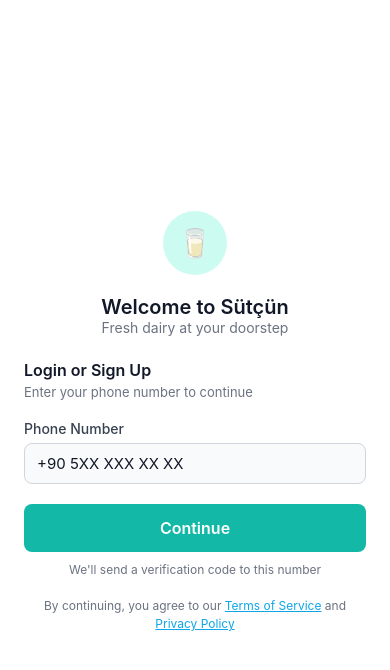
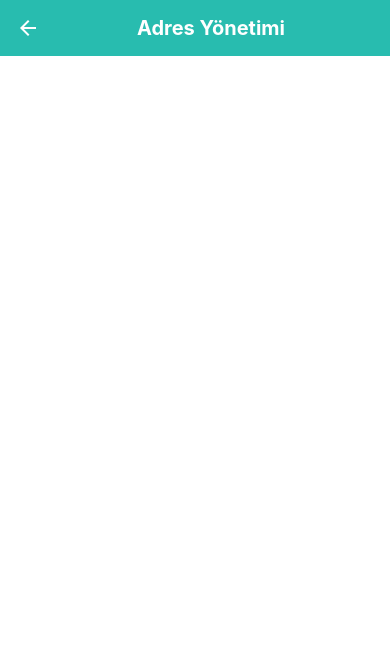
Before and after one commit to KotoJallow/sutcun-mobile, a React Native app: screen /AddressManagement in a window 390 px wide. Shown: the top 670 px of the page. Built offline with nearby package versions, Linux system fonts and the light colour scheme.

Commit message:
feat: Address Bar komponenti ve adres yönetim sayfası oluşturuldu.

```diff
--- /dev/null
+++ b/src/components/AddressBar.tsx
@@ -0,0 +1,77 @@
+import React from 'react';
+import { View, Text, TouchableOpacity, StyleSheet } from 'react-native';
+import { MaterialIcons } from '@expo/vector-icons';
+import Colors from '../constants/colors';
+
+interface AddressBarProps {
+  address: string;
+  onPress?: () => void;
+}
+
+const AddressBar = ({ address, onPress }: AddressBarProps) => {
+  return (
+    <TouchableOpacity style={styles.container} onPress={onPress}>
+      <View style={styles.content}>
+        <MaterialIcons name="location-on" size={24} color={Colors.primary} />
+        <View style={styles.textContainer}>
+          <Text style={styles.deliverText}>Deliver to</Text>
+          <View style={styles.addressContainer}>
+            <Text style={styles.addressText} numberOfLines={1}>
+              {address}
+            </Text>
+            <MaterialIcons
+              name="keyboard-arrow-down"
+              size={20}
+              color="#000"
+            />
+          </View>
+        </View>
+      </View>
+      <Text style={styles.changeButton}>CHANGE</Text>
+    </TouchableOpacity>
+  );
+};
+
+const styles = StyleSheet.create({
+  container: {
+    flexDirection: 'row',
+    alignItems: 'center',
+    justifyContent: 'space-between',
+    paddingHorizontal: 16,
+    paddingVertical: 12,
+    backgroundColor: Colors.white,
+    borderBottomWidth: 1,
+    borderBottomColor: Colors.lightGray,
+  },
+  content: {
+    flexDirection: 'row',
+    alignItems: 'center',
+    flex: 1,
+  },
+  textContainer: {
+    marginLeft: 8,
+    flex: 1,
+  },
+  deliverText: {
+    fontSize: 12,
+    color: Colors.gray,
+  },
+  addressContainer: {
+    flexDirection: 'row',
+    alignItems: 'center',
+    gap: 4,
+  },
+  addressText: {
+    fontSize: 14,
+    color: '#000',
+    fontWeight: '500',
+    flexShrink: 1,
+  },
+  changeButton: {
+    color: Colors.primary,
+    fontSize: 14,
+    fontWeight: '500',
+  },
+});
+
+export default AddressBar;
--- a/src/components/CustomToolbar.tsx
+++ b/src/components/CustomToolbar.tsx
@@ -1,22 +1,45 @@
 import React from 'react';
-import { View, Text, StyleSheet, TouchableOpacity, SafeAreaView } from 'react-native';
-import Icon from 'react-native-vector-icons/MaterialIcons';
+import { View, Text, TouchableOpacity, StyleSheet, SafeAreaView } from 'react-native';
+import { MaterialIcons } from '@expo/vector-icons';
 import Colors from '../constants/colors';
 
 interface CustomToolbarProps {
   title: string;
   showCart?: boolean;
+  showBack?: boolean;
   onCartPress?: () => void;
+  onBackPress?: () => void;
 }
 
-const CustomToolbar = ({ title, showCart = false, onCartPress }: CustomToolbarProps) => {
+const CustomToolbar = ({
+  title,
+  showCart = false,
+  showBack = false,
+  onCartPress,
+  onBackPress
+}: CustomToolbarProps) => {
   return (
     <SafeAreaView style={styles.safeArea}>
     <View style={styles.toolbar}>
-        <Text style={styles.title}>{title}</Text>
+      {showBack && (
+        <TouchableOpacity
+          style={styles.backButton}
+          onPress={onBackPress}
+        >
+          <MaterialIcons
+            name="arrow-back"
+            size={24}
+            color={Colors.white}
+          />
+        </TouchableOpacity>
+      )}
+      <Text style={[
+        styles.title,
+        showBack && styles.titleWithBack
+      ]}>{title}</Text>
       {showCart && (
         <TouchableOpacity style={styles.cartContainer} onPress={onCartPress}>
-            <Icon name="shopping-cart" size={24} color="#fff" />
+          <MaterialIcons name="shopping-cart" size={24} color={Colors.white} />
           <View style={styles.badge}>
             <Text style={styles.badgeText}>3</Text>
           </View>
@@ -49,6 +72,14 @@
     textAlign: 'center',
     zIndex: 0,
   },
+  backButton: {
+    position: 'absolute',
+    left: 16,
+    zIndex: 1,
+  },
+  titleWithBack: {
+    marginLeft: 32, // Give some space for back button
+  },
   cartContainer: {
     position: 'relative',
     marginLeft: 'auto',
--- a/src/constants/colors.ts
+++ b/src/constants/colors.ts
@@ -2,6 +2,7 @@
   primary: '#28bcaf',
   secondary: '#FF4081',
   white: '#FFFFFF',
+  gray: '#808080',
   lightGray: '#d3d3d3',
   // Add more colors as needed...
 };
--- a/src/constants/strings.ts
+++ b/src/constants/strings.ts
@@ -3,6 +3,7 @@
   homeTitle: 'Ana Sayfa',
   ordersTitle: 'Siparişlerim',
   accountTitle: 'Hesabım',
+  addressManagement: 'Adres Yönetimi',
 
   // Button Texts
   addToCart: 'Sepete Ekle',
--- a/src/navigation/index.tsx
+++ b/src/navigation/index.tsx
@@ -6,6 +6,8 @@
 import WelcomeScreen from '../screens/WelcomeScreen';
 import LoginScreen from '../screens/LoginScreen';
 import OTPScreen from '../screens/OTPScreen';
+import AddressManagementScreen from '../screens/AddressManagementScreen';
+import colors from '../constants/colors';
 
 
 
@@ -20,6 +22,13 @@
       <Stack.Screen name="Welcome" component={WelcomeScreen} />
       <Stack.Screen name="OTP" component={OTPScreen} />
       <Stack.Screen name="Main" component={BottomTabs} />
+      <Stack.Screen
+        name="AddressManagement"
+        component={AddressManagementScreen}
+        options={{
+          headerShown: false
+        }}
+      />
     </Stack.Navigator>
   );
 }
--- /dev/null
+++ b/src/screens/AddressManagementScreen.tsx
@@ -0,0 +1,34 @@
+import React from 'react';
+import { View, StyleSheet } from 'react-native';
+import { useNavigation } from '@react-navigation/native';
+import CustomToolbar from '../components/CustomToolbar';
+import Colors from '../constants/colors';
+import Strings from '../constants/strings';
+
+const AddressManagementScreen = () => {
+  const navigation = useNavigation();
+
+  const handleBackPress = () => {
+    navigation.goBack();
+  };
+
+  return (
+    <View style={styles.container}>
+      <CustomToolbar
+        title={Strings.addressManagement}
+        showBack={true}
+        onBackPress={handleBackPress}
+      />
+      {/* Screen content */}
+    </View>
+  );
+};
+
+const styles = StyleSheet.create({
+  container: {
+    flex: 1,
+    backgroundColor: Colors.white,
+  },
+});
+
+export default AddressManagementScreen;
--- a/src/screens/HomeScreen.tsx
+++ b/src/screens/HomeScreen.tsx
@@ -1,10 +1,23 @@
 import React from 'react';
-import { View, Text } from 'react-native';
+import { View } from 'react-native';
+import { useNavigation } from '@react-navigation/native';
+import AddressBar from '../components/AddressBar';
 
-export default function HomeScreen() {
+const HomeScreen= ({ navigation }: any) => {
+
+  const handleAddressPress = () => {
+    navigation.navigate('AddressManagement');
+  };
+
   return (
-    <View className="flex-1 justify-center items-center">
-      <Text className="text-xl font-bold">Home Screen</Text>
+    <View style={{ flex: 1 }}>
+      <AddressBar
+        address="Kadıköy, Caferağa"
+        onPress={handleAddressPress}
+      />
+      {/* Diğer içerikler */}
     </View>
   );
 }
+
+export default HomeScreen;
```
Lines whose indentation alone changed are shown as unchanged.
